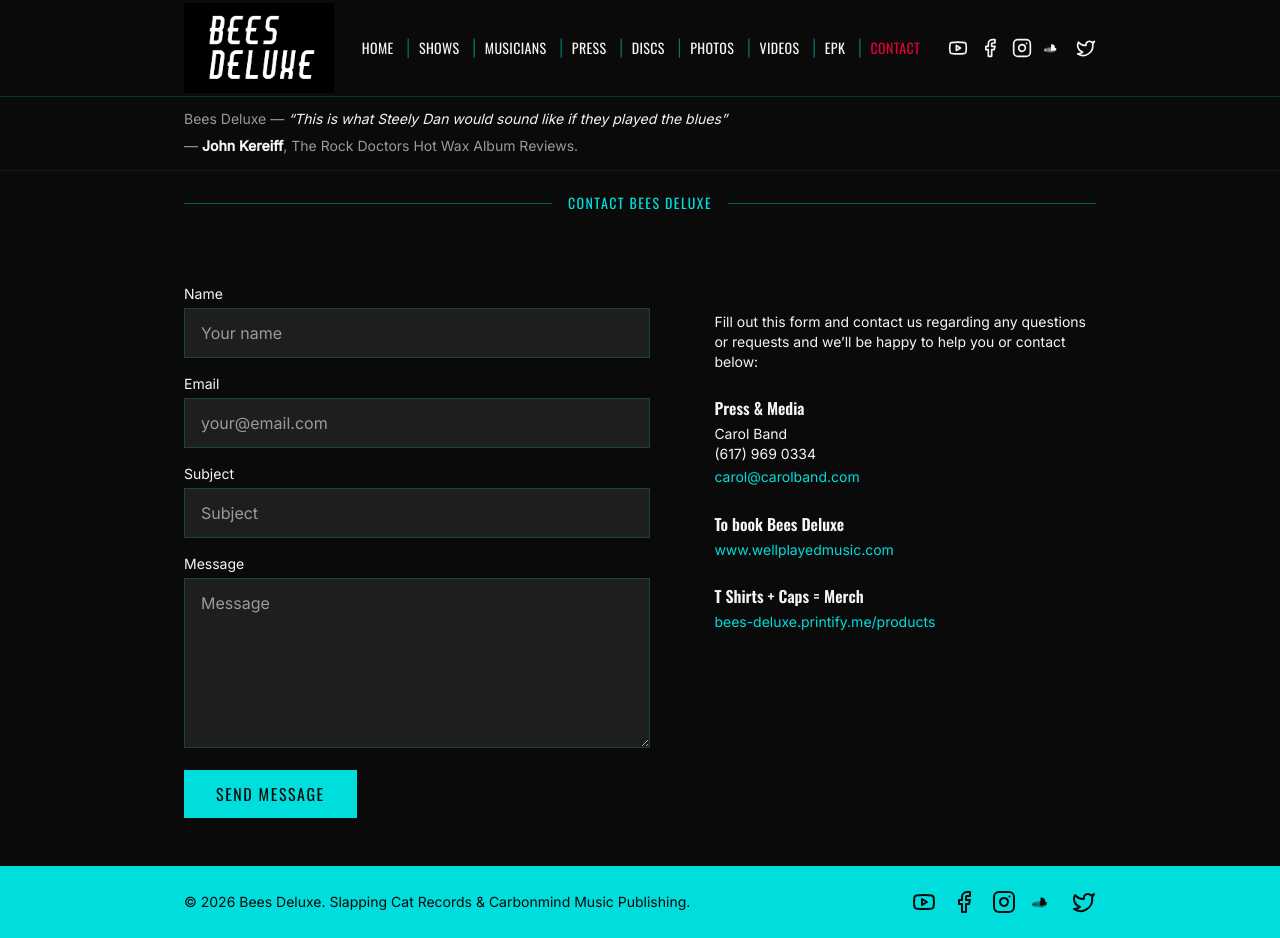
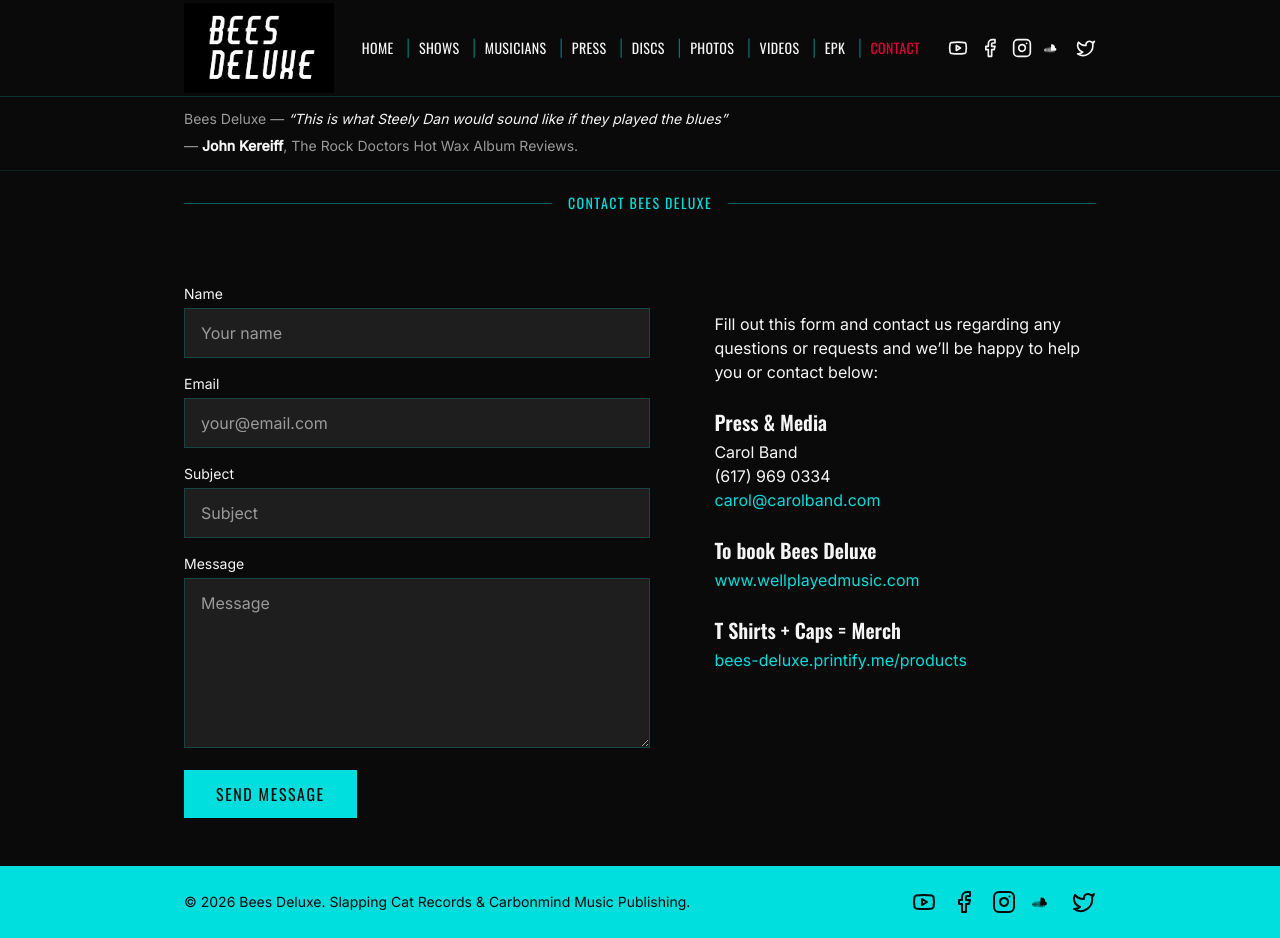
Before and after one commit to wimprest/bees-deluxe, a Next.js app: page /contact in a window 1280 px wide. Built offline with nearby package versions, Linux system fonts and the light colour scheme.

Commit message:
Contact: increase right column font sizes by two steps

```diff
--- a/src/app/contact/page.tsx
+++ b/src/app/contact/page.tsx
@@ -12,21 +12,21 @@
 
         {/* Right: Contact Info — top padding aligns with first input field */}
         <div className="md:pt-7">
-          <p className="text-sm text-brand-white">
+          <p className="text-base text-brand-white">
             Fill out this form and contact us regarding any questions or requests
             and we&rsquo;ll be happy to help you or contact below:
           </p>
 
           {/* Press & Media */}
           <div className="mt-6">
-            <p className="font-heading text-base font-bold text-brand-white">
+            <p className="font-heading text-xl font-bold text-brand-white">
               Press &amp; Media
             </p>
-            <p className="mt-1 text-sm text-brand-white">Carol Band</p>
-            <p className="text-sm text-brand-white">(617) 969 0334</p>
+            <p className="mt-1 text-base text-brand-white">Carol Band</p>
+            <p className="text-base text-brand-white">(617) 969 0334</p>
             <a
               href="mailto:carol@carolband.com"
-              className="text-sm text-brand-teal transition-colors hover:text-brand-teal-light"
+              className="text-base text-brand-teal transition-colors hover:text-brand-teal-light"
             >
               carol@carolband.com
             </a>
@@ -34,14 +34,14 @@
 
           {/* Booking */}
           <div className="mt-6">
-            <p className="font-heading text-base font-bold text-brand-white">
+            <p className="font-heading text-xl font-bold text-brand-white">
               To book Bees Deluxe
             </p>
             <a
               href="https://www.wellplayedmusic.com"
               target="_blank"
               rel="noopener noreferrer"
-              className="mt-1 block text-sm text-brand-teal transition-colors hover:text-brand-teal-light"
+              className="mt-1 block text-base text-brand-teal transition-colors hover:text-brand-teal-light"
             >
               www.wellplayedmusic.com
             </a>
@@ -49,14 +49,14 @@
 
           {/* Merch */}
           <div className="mt-6">
-            <p className="font-heading text-base font-bold text-brand-white">
+            <p className="font-heading text-xl font-bold text-brand-white">
               T Shirts + Caps = Merch
             </p>
             <a
               href="https://bees-deluxe.printify.me/products"
               target="_blank"
               rel="noopener noreferrer"
-              className="mt-1 block text-sm text-brand-teal transition-colors hover:text-brand-teal-light"
+              className="mt-1 block text-base text-brand-teal transition-colors hover:text-brand-teal-light"
             >
               bees-deluxe.printify.me/products
             </a>
```
